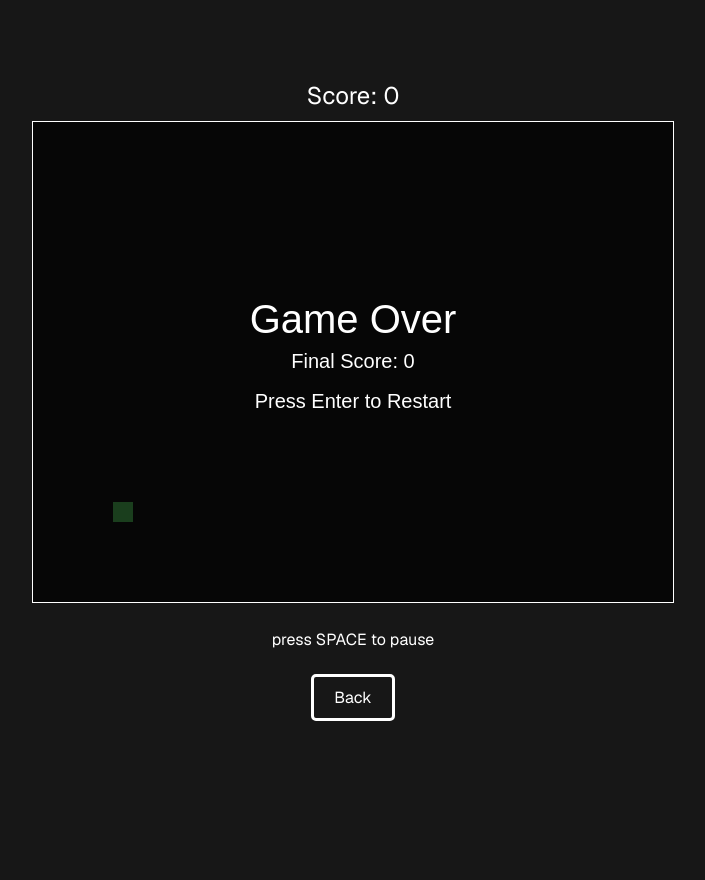
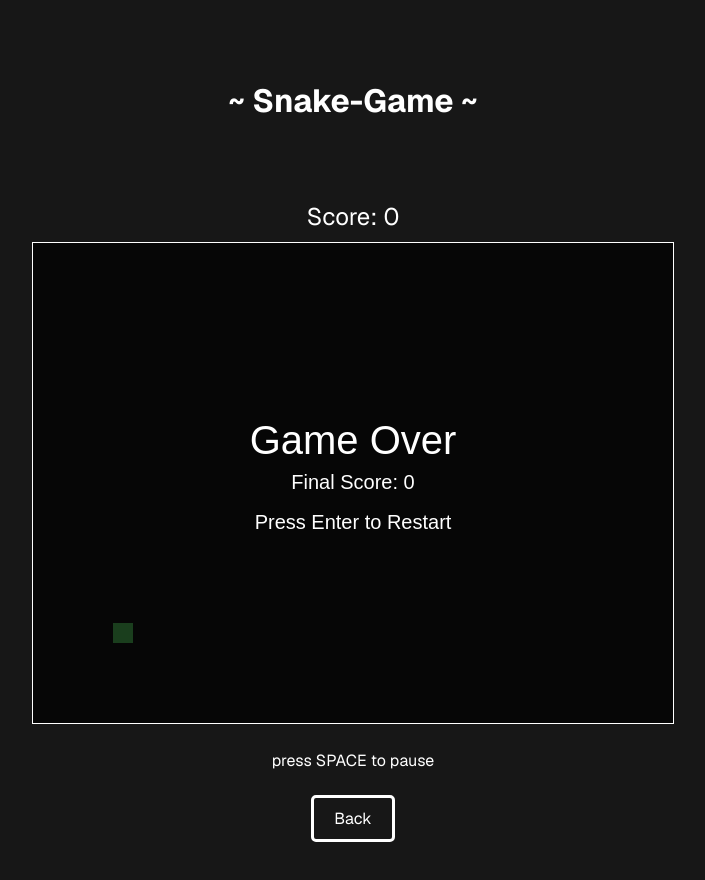
Before and after one commit to Krieger-m/silly-snake-game, a Next.js app: page /game in a window 1280 px wide. Shown: the top 880 px of the page, without its empty margins (287-992 px from the left). Before the commit the page ends 801 px from the top, so only its background shows below. Built offline with nearby package versions, Linux system fonts and the light colour scheme.

Commit message:
edited pages

```diff
--- a/src/app/game/page.tsx
+++ b/src/app/game/page.tsx
@@ -1,14 +1,13 @@
-
-
 import styles from "../page.module.css";
 import SnakeGame from "../_components/SnakeGame";
 import Link from "next/link";
+import { Spacing } from "../_components/Spacing";
 
 export default function GamePage() {
   return (
-    <div
-      className={`${styles.page} ${styles.centerContent}`}
-    >
+    <div className={`${styles.page} ${styles.centerContent}`}>
+      <h1>~ Snake-Game ~</h1>
+      <Spacing height={2} />
       <SnakeGame />
       <Link href={"/"} className={styles.buttonLink}>
         Back
```
Also changed, not shown: src/app/highscore/page.tsx (+6 -9 lines).
